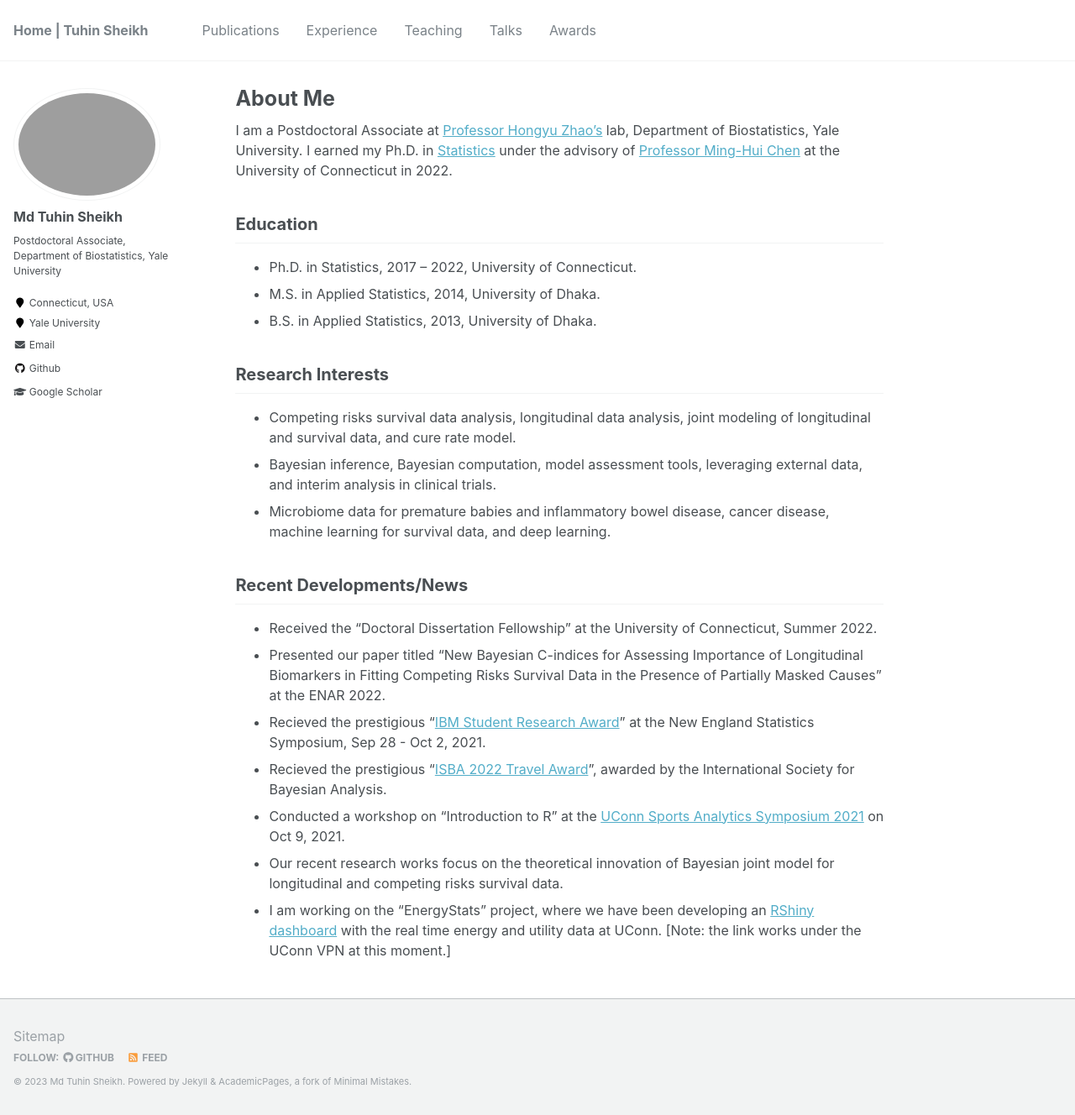
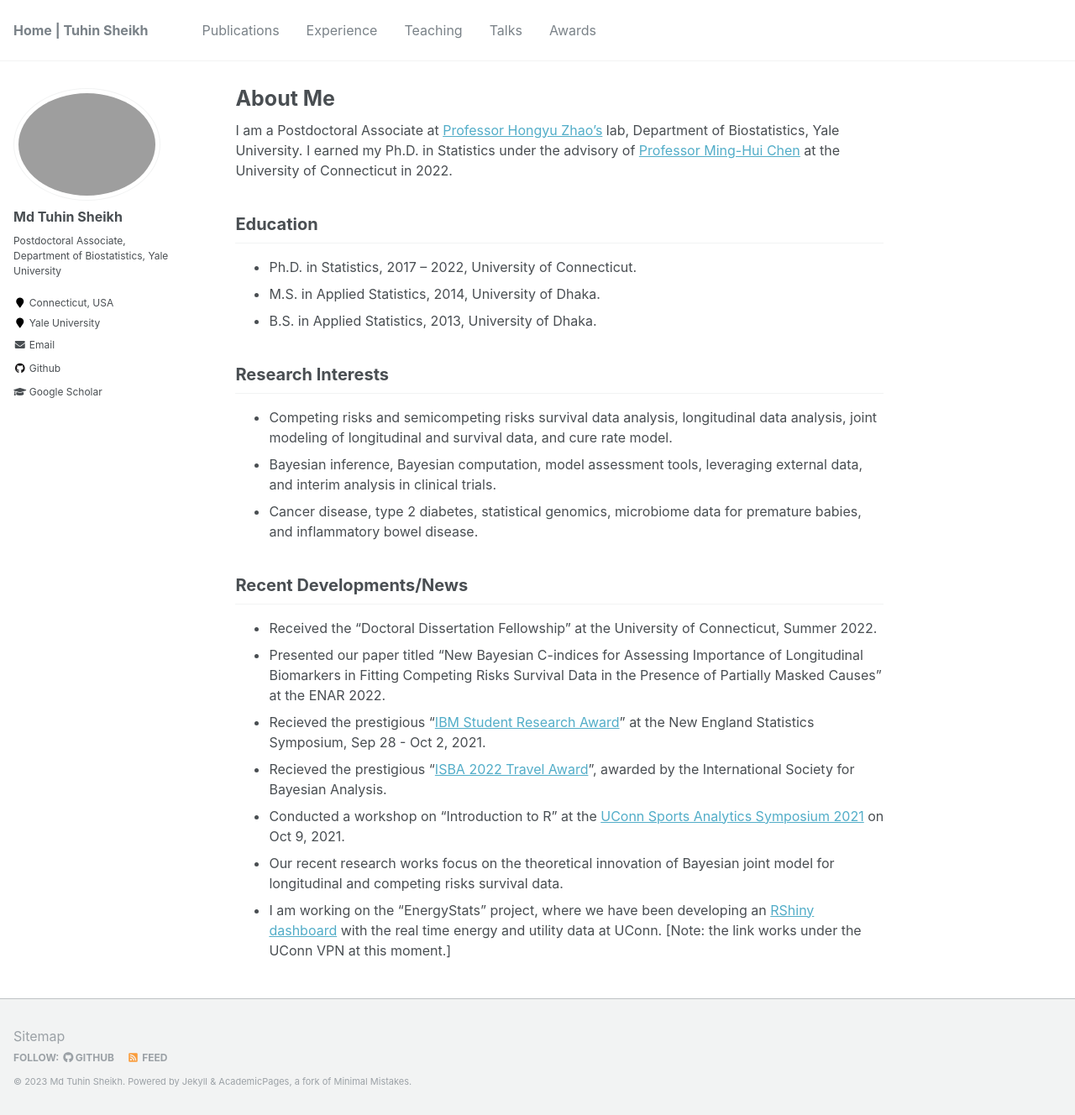
Before and after one commit to mdtuhinsheikh/mdtuhinsheikh.github.io, a Jekyll site: the page built from _pages/about.md, in a window 1280 px wide and 1328 px high. Shown: the whole window at 84% size. Built offline with Jekyll 4.4.1, drawn with Linux system fonts in a browser that asks for light colours.

Commit message:
Update about.md

```diff
--- a/_pages/about.md
+++ b/_pages/about.md
@@ -7,9 +7,9 @@ redirect_from:
   - /about/
   - /about.html
 ---
-I am a Postdoctoral Associate at [Professor Hongyu Zhao's](https://ysph.yale.edu/profile/hongyu_zhao/) lab, Department of Biostatistics, Yale University. I earned my Ph.D. in [Statistics](https://stat.uconn.edu/) under the advisory of [Professor Ming-Hui Chen](http://merlot.stat.uconn.edu/~mic02006/) at the University of Connecticut in 2022.
+I am a Postdoctoral Associate at [Professor Hongyu Zhao's](https://zhaocenter.org/index.html) lab, Department of Biostatistics, Yale University. I earned my Ph.D. in Statistics under the advisory of [Professor Ming-Hui Chen](http://merlot.stat.uconn.edu/~mic02006/) at the University of Connecticut in 2022.
 <!---
-My research works broadly focus on competing risks survival data analysis, longitudinal data analysis, joint modelling of longitudinal and survival data, cure rate model, Bayesian computation, and model assessment. I intend to develop statistical methodology to model prostate cancer data. I am also interested in the applications of deep neural network modelling to survival data.
+My research works broadly focus on semicompeting risks and competing risks survival data analysis, longitudinal data analysis, joint modelling of longitudinal and survival data, cure rate model, Bayesian computation, and model assessment. I intend to develop statistical methodology to model prostate cancer data. I am also interested in the applications of deep neural network modelling to survival data.
 -->
 ## Education
 - Ph.D. in Statistics, 2017 -- 2022, University of Connecticut.
@@ -17,9 +17,9 @@ My research works broadly focus on competing risks survival data analysis, longi
 - B.S. in Applied Statistics, 2013, University of Dhaka.
 
 ## Research Interests
-- Competing risks survival data analysis, longitudinal data analysis, joint modeling of longitudinal and survival data, and cure rate model.
+- Competing risks and semicompeting risks survival data analysis, longitudinal data analysis, joint modeling of longitudinal and survival data, and cure rate model.
 - Bayesian inference, Bayesian computation, model assessment tools, leveraging external data, and interim analysis in clinical trials.
-- Microbiome data for premature babies and inflammatory bowel disease, cancer disease, machine learning for survival data, and deep learning.
+- Cancer disease, type 2 diabetes, statistical genomics, microbiome data for premature babies, and inflammatory bowel disease.
 
 ## Recent Developments/News
 * Received the "Doctoral Dissertation Fellowship" at the University of Connecticut, Summer 2022.
```
